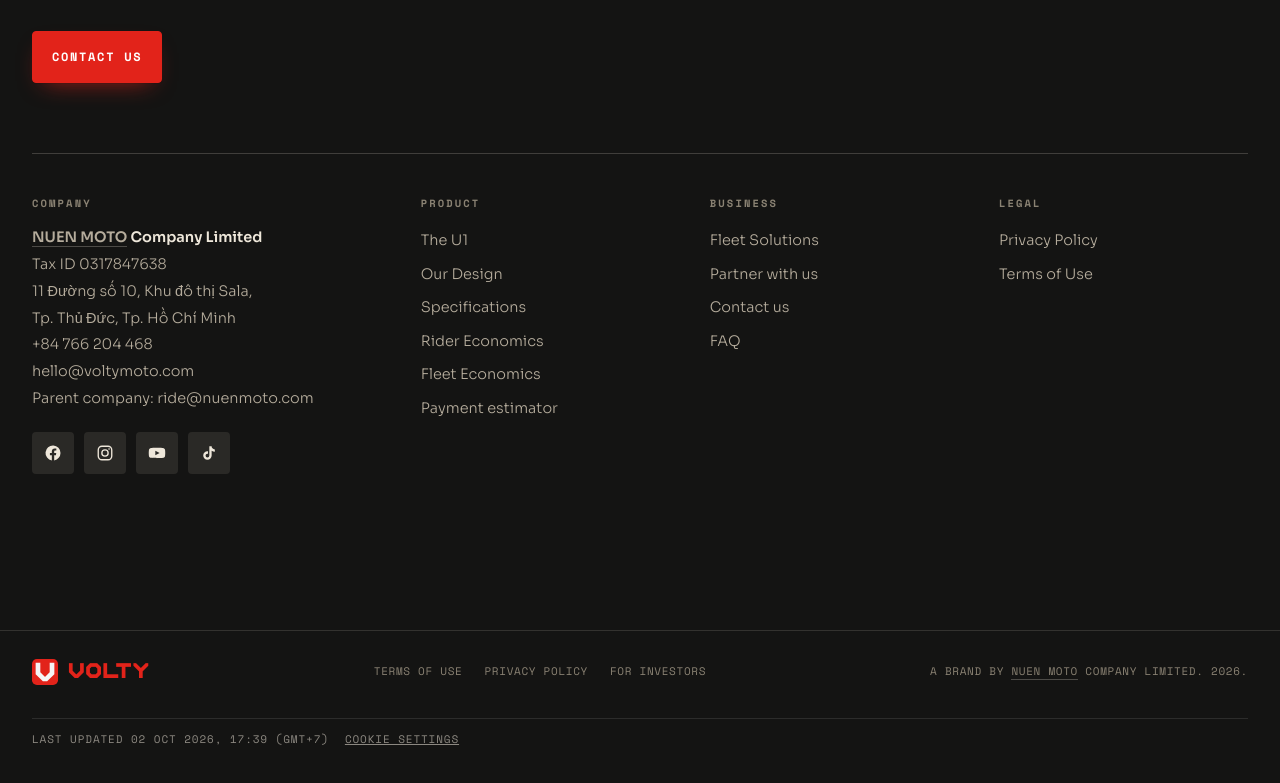
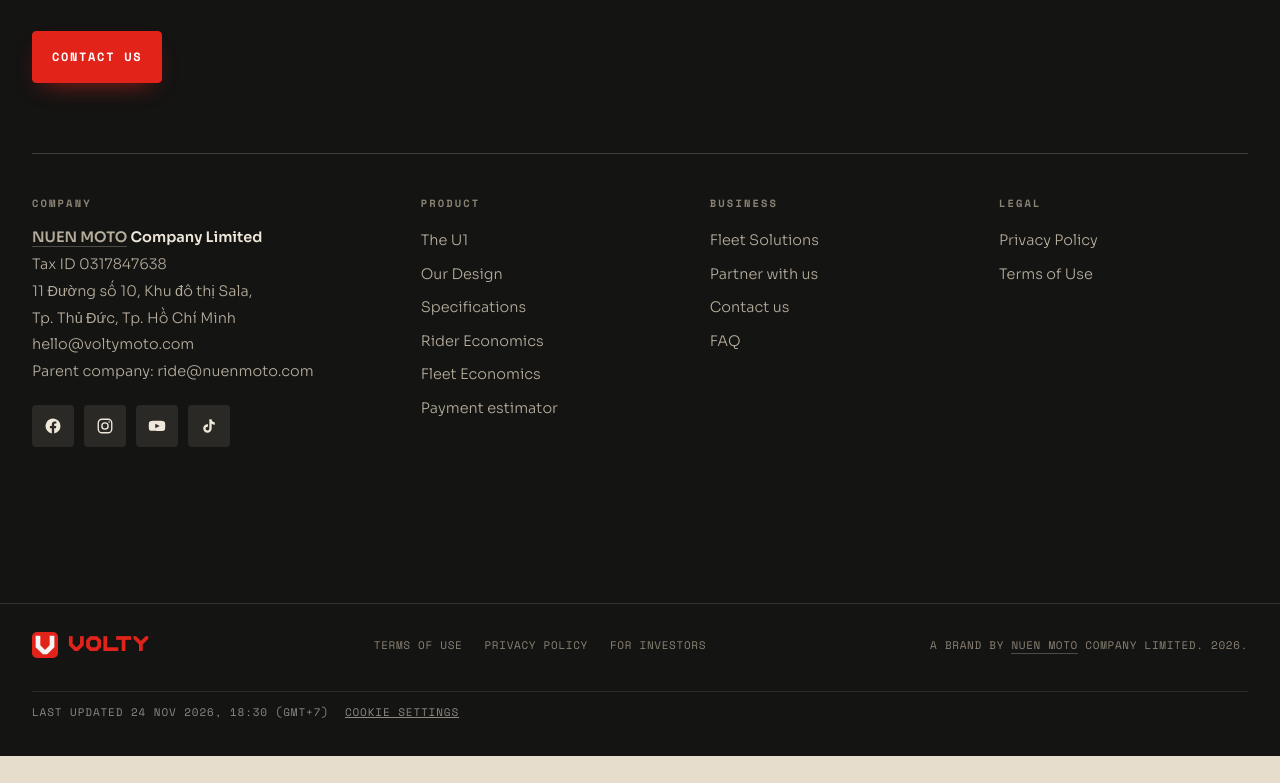
Before and after one commit to voltymoto/voltymoto-light, a plain HTML site: page index.html in a window 1280 px wide. Shown: the part 6769-7552 px from the top of the page. After the commit the page ends 7525 px from the top, so only its background shows below. Drawn offline with Linux system fonts and the light colour scheme.

Commit message:
Add files via upload

```diff
--- a/index.html
+++ b/index.html
@@ -868,7 +868,6 @@ body .navlinks a,body .navlinks .soon,body .navlinks .drop>button,body .navcta{w
           <span data-en="Tax ID" data-vi="Mã số thuế">Tax ID</span> 0317847638<br>
           11 Đường số 10, Khu đô thị Sala,<br>
           Tp. Thủ Đức, Tp. Hồ Chí Minh<br>
-          <a href="tel:+84766204468" style="display:inline;padding:0">+84 766 204 468</a><br>
           <a href="mailto:hello@voltymoto.com" style="display:inline;padding:0">hello@voltymoto.com</a><br>
           <span data-en="Parent company:" data-vi="Công ty mẹ:">Parent company:</span> <a href="mailto:ride@nuenmoto.com" style="display:inline;padding:0">ride@nuenmoto.com</a>
         </p>
@@ -916,7 +915,7 @@ body .navlinks a,body .navlinks .soon,body .navlinks .drop>button,body .navcta{w
       <a href="https://volty.info/company-overview" target="_blank" rel="noopener" data-en="For Investors" data-vi="Dành cho nhà đầu tư">For Investors</a>
     </div>
     <div class="fmeta"><span data-en="A brand by" data-vi="Một thương hiệu của Công ty TNHH">A brand by</span> <a class="corp" href="https://www.nuenmoto.com" target="_blank" rel="noopener">NUEN MOTO</a><span data-en=" Company Limited. 2026." data-vi=". 2026."> Company Limited. 2026.</span></div>
-    <div class="fstamp" style="flex:1 0 100%;width:100%;margin-top:14px;padding-top:12px;border-top:1px solid rgba(255,255,255,.1);font-family:var(--mono,monospace);font-size:11px;letter-spacing:.08em;text-transform:uppercase;color:rgba(238,231,218,.55)"><time datetime="2026-10-02T17:39+07:00" data-en="Last updated 02 Oct 2026, 17:39 (GMT+7)" data-vi="Cập nhật lần cuối: 02/10/2026, 17:39 (GMT+7)">Last updated 02 Oct 2026, 17:39 (GMT+7)</time><button type="button" class="ck-open" style="margin-left:16px;padding:0;background:none;border:0;color:inherit;font:inherit;letter-spacing:inherit;text-transform:inherit;text-decoration:underline;cursor:pointer" data-en="Cookie settings" data-vi="Cài đặt cookie">Cookie settings</button></div>
+    <div class="fstamp" style="flex:1 0 100%;width:100%;margin-top:14px;padding-top:12px;border-top:1px solid rgba(255,255,255,.1);font-family:var(--mono,monospace);font-size:11px;letter-spacing:.08em;text-transform:uppercase;color:rgba(238,231,218,.55)"><time datetime="2026-11-24T18:30+07:00" data-en="Last updated 24 Nov 2026, 18:30 (GMT+7)" data-vi="Cập nhật lần cuối: 24/11/2026, 18:30 (GMT+7)">Last updated 24 Nov 2026, 18:30 (GMT+7)</time><button type="button" class="ck-open" style="margin-left:16px;padding:0;background:none;border:0;color:inherit;font:inherit;letter-spacing:inherit;text-transform:inherit;text-decoration:underline;cursor:pointer" data-en="Cookie settings" data-vi="Cài đặt cookie">Cookie settings</button></div>
   </div>
 </footer>
 
```
Also changed, not shown: audience.html (+1 -2 lines), contact.html (+1 -3 lines), design.html (+1 -2 lines), fleet-economics.html (+1 -2 lines), fleet-solutions.html (+1 -2 lines), privacy.html (+1 -2 lines), rider-economics.html (+1 -2 lines), terms.html (+1 -2 lines), u1.html (+1 -2 lines).
